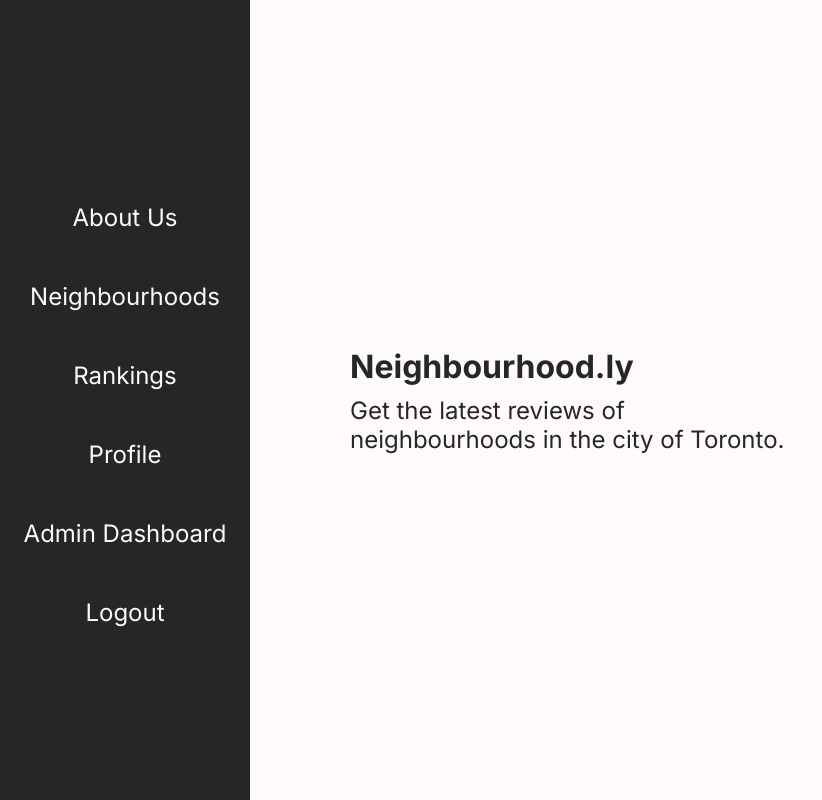
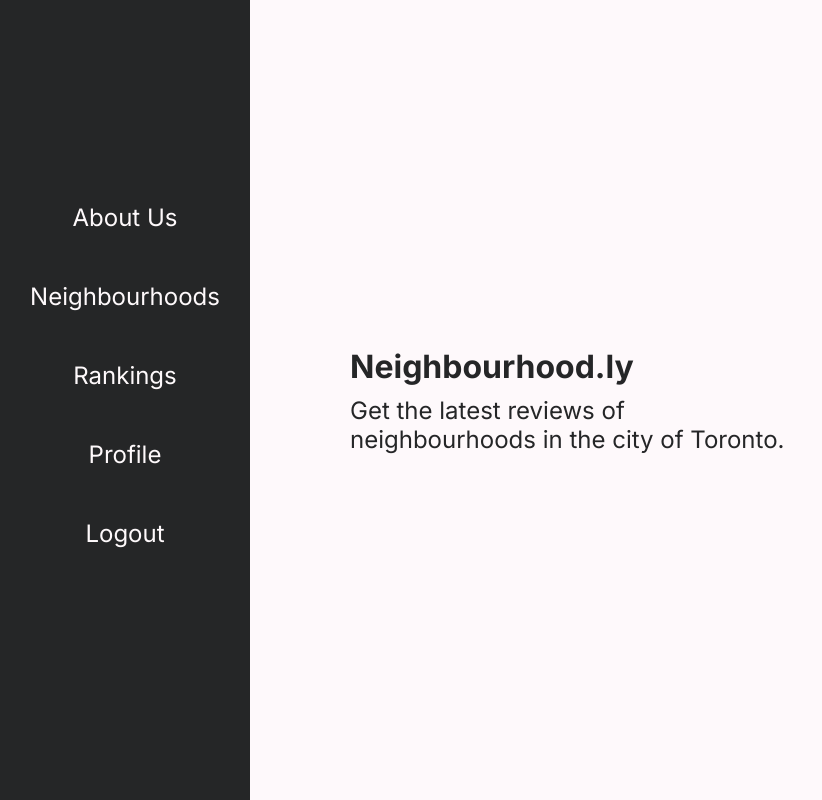
Before and after one commit to rafeerahman/Neighbourhoodly, a React (Create React App) app in the folder client/: page / in a window 1280 px wide. Shown: the whole page, without its empty margins (0-822 px from the left). Built offline with nearby package versions, Linux system fonts and the light colour scheme.

Commit message:
Update Sidebar.js

```diff
--- a/client/src/components/Sidebar.js
+++ b/client/src/components/Sidebar.js
@@ -49,7 +49,7 @@ class Sidebar extends React.Component {
                     tab4 !== "Profile" ? <li><Link to={"/"}><a href="">{tab4}</a></Link></li> : <li><Link to={"/Profile"}><a href="">{tab4}</a></Link></li>
                 }
                 {
-                    true ? <li><Link to={'/AdminDashboard'}><a href="">{tab5}</a></Link></li> : null // temp
+                    false ? <li><Link to={'/AdminDashboard'}><a href="">{tab5}</a></Link></li> : null // temp
                 }
                 <li><Link onClick={() => {}} to={'/'}>{tab6}</Link></li>
                 </ul>
```
